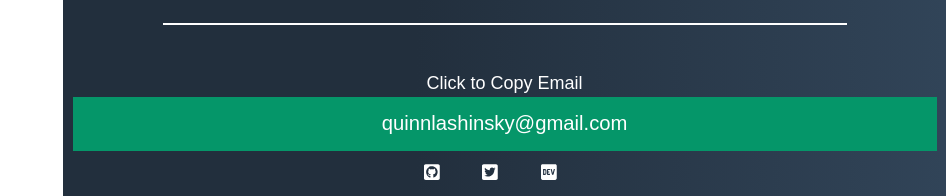
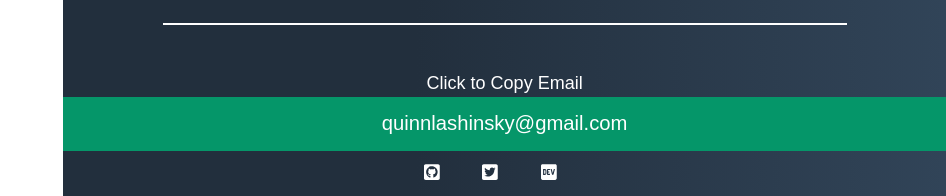
Before and after one commit to QMaximillian/quinn-personal-website, a Next.js app: page / in a window 1280 px wide. Shown: the part 3687-3883 px from the top of the page, without its empty margins (334-1280 px from the left). Built offline with nearby package versions, Linux system fonts and the light colour scheme; a web font is replaced by a local one.

Commit message:
Styling adjustments, add defaultProps for NavigationLink component

```diff
--- a/components/Contact.js
+++ b/components/Contact.js
@@ -32,7 +32,7 @@
   }
 
   return (
-    <div className="w-full flex flex-col justify-center items-center">
+    <section className="w-full flex flex-col justify-center items-center">
       <p className="text-base sm:text-base">Click to Copy Email</p>
       <address className="w-full">
         <button
@@ -46,7 +46,7 @@
         </button>
         <SocialLinkList />
       </address>
-    </div>
+    </section>
   )
 }
 
--- a/components/NavigationLink.js
+++ b/components/NavigationLink.js
@@ -20,6 +20,10 @@
 NavigationLink.propTypes = {
   text: PropTypes.string.isRequired,
   href: PropTypes.string.isRequired,
-  className: PropTypes.string.isRequired,
+  className: PropTypes.string,
+}
+
+NavigationLink.defaultProps = {
+  className: undefined,
 }
 export default NavigationLink
--- a/pages/index.js
+++ b/pages/index.js
@@ -9,6 +9,7 @@
 
 export default function Home() {
   return (
+    <>
       <div className="md:max-w-3xl">
         <Head>
           <title>Home</title>
@@ -38,9 +39,8 @@
         </section>
 
         <SectionBreak />
-      <section id="contact">
+      </div>
       <Contact />
-      </section>
-    </div>
+    </>
   )
 }
```
Lines whose indentation alone changed are shown as unchanged.
